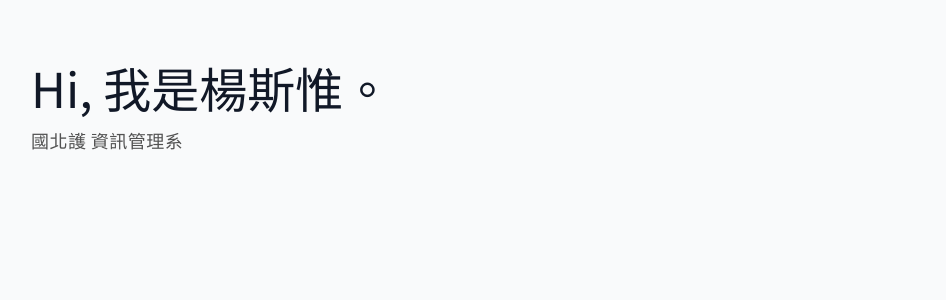
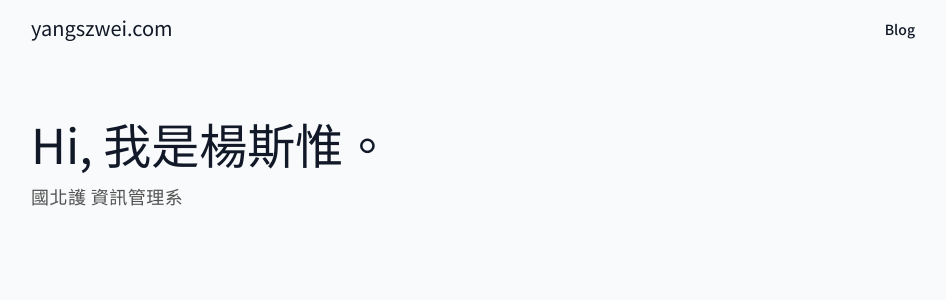
Before and after one commit to yangszwei/siweiyang.com, a SvelteKit app: page / in a window 1280 px wide. Shown: the top 300 px of the page, without its empty margins (161-1107 px from the left). Built offline with nearby package versions, Linux system fonts and the light colour scheme; some icons are missing.

Commit message:
Add Navbar in root layout

```diff
--- a/src/routes/+layout.svelte
+++ b/src/routes/+layout.svelte
@@ -1,5 +1,6 @@
 <script>
 	import '../app.css';
+	import Navbar from './Navbar.svelte';
 </script>
 
 <svelte:head>
@@ -12,6 +13,8 @@
 	/>
 </svelte:head>
 
+<Navbar items={[{ name: 'Blog', href: 'https://blog.yangszwei.com/' }]} />
+
 <slot />
 
 <style lang="postcss">
--- /dev/null
+++ b/src/routes/Navbar.svelte
@@ -0,0 +1,24 @@
+<script>
+	export let items = [];
+</script>
+
+<div class="z-10 flex select-none">
+	<div class="mx-auto box-content flex h-14 w-full max-w-4xl items-center px-4 md:px-12">
+		<a href="/" class="text-xl hover:text-gray-600">yangszwei.com</a>
+		<nav class="ml-auto">
+			<ul class="flex items-center space-x-6">
+				{#each items as { name, href } (href)}
+					<li>
+						<a {href} target="_self" class="item px-3 py-2 text-sm font-medium">{name}</a>
+					</li>
+				{/each}
+			</ul>
+		</nav>
+	</div>
+</div>
+
+<style lang="postcss">
+	.item {
+		@apply text-gray-900 underline-offset-2 hover:text-gray-600 hover:underline;
+	}
+</style>
```
